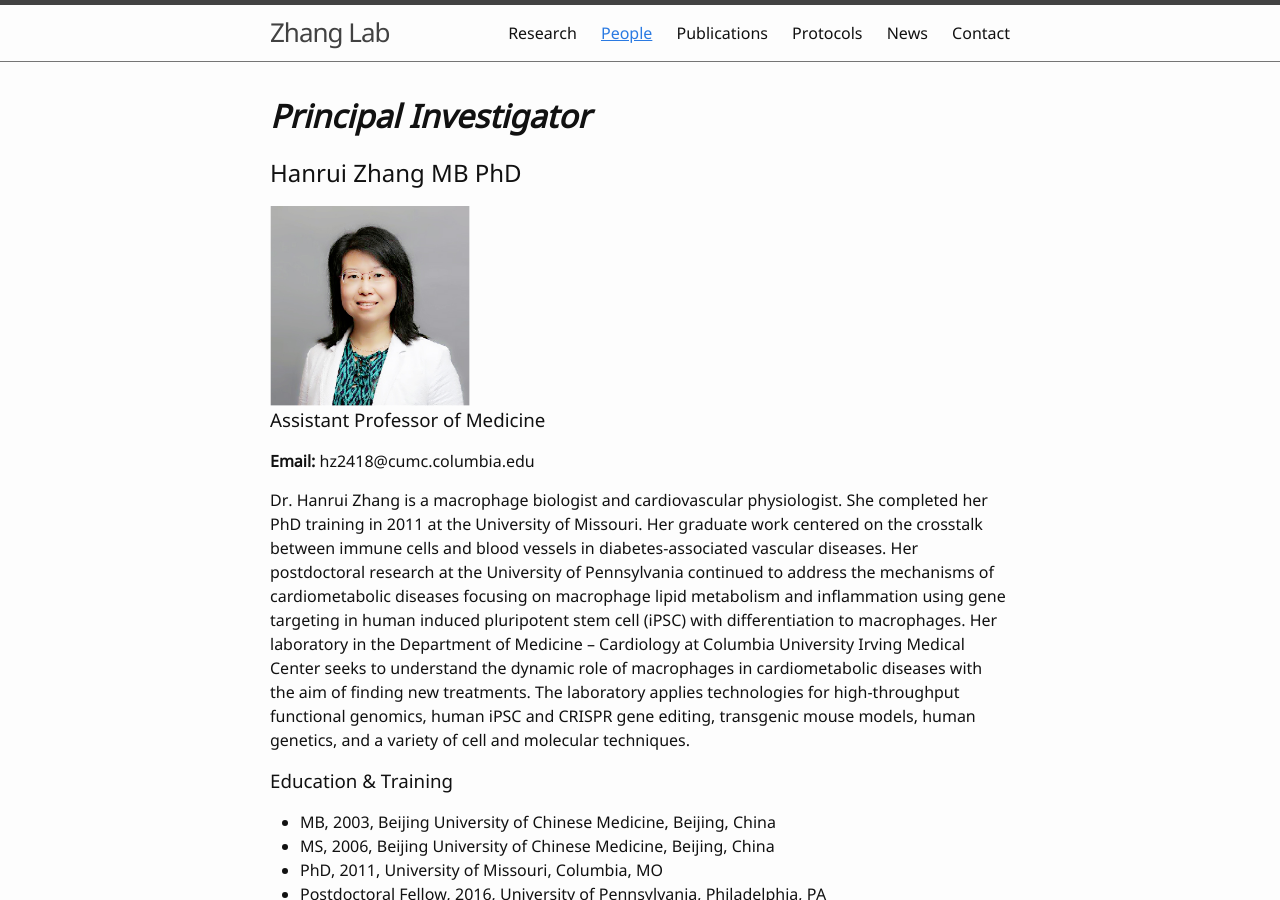
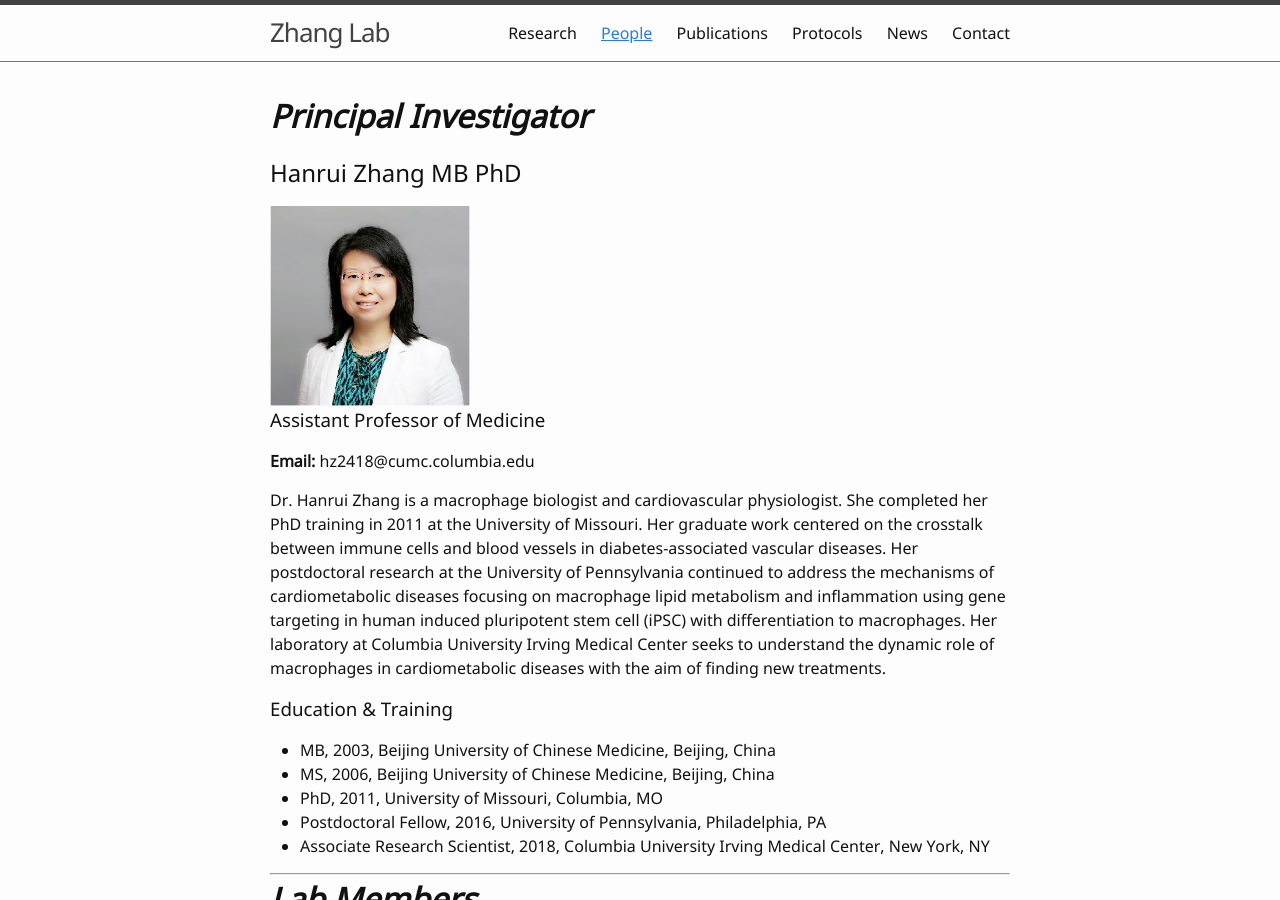
Before and after one commit to hanruizhang/zhanglab, a Jekyll site: the page built from 2_People.md, in a window 1280 px wide and 900 px high. Built offline with Jekyll 4.4.1, drawn with Linux system fonts in a browser that asks for light colours.

Commit message:
Update 2_People.md

```diff
--- a/2_People.md
+++ b/2_People.md
@@ -13,7 +13,7 @@
 ### Assistant Professor of Medicine
 **Email:** hz2418@cumc.columbia.edu
 
-Dr. Hanrui Zhang is a macrophage biologist and cardiovascular physiologist. She completed her PhD training in 2011 at the University of Missouri. Her graduate work centered on the crosstalk between immune cells and blood vessels in diabetes-associated vascular diseases. Her postdoctoral research at the University of Pennsylvania continued to address the mechanisms of cardiometabolic diseases focusing on macrophage lipid metabolism and inflammation using gene targeting in human induced pluripotent stem cell (iPSC) with differentiation to macrophages. Her laboratory in the Department of Medicine – Cardiology at Columbia University Irving Medical Center seeks to understand the dynamic role of macrophages in cardiometabolic diseases with the aim of finding new treatments. The laboratory applies technologies for high-throughput functional genomics, human iPSC and CRISPR gene editing, transgenic mouse models, human genetics, and a variety of cell and molecular techniques.
+Dr. Hanrui Zhang is a macrophage biologist and cardiovascular physiologist. She completed her PhD training in 2011 at the University of Missouri. Her graduate work centered on the crosstalk between immune cells and blood vessels in diabetes-associated vascular diseases. Her postdoctoral research at the University of Pennsylvania continued to address the mechanisms of cardiometabolic diseases focusing on macrophage lipid metabolism and inflammation using gene targeting in human induced pluripotent stem cell (iPSC) with differentiation to macrophages. Her laboratory at Columbia University Irving Medical Center seeks to understand the dynamic role of macrophages in cardiometabolic diseases with the aim of finding new treatments.
 
 
 ### Education & Training
```
